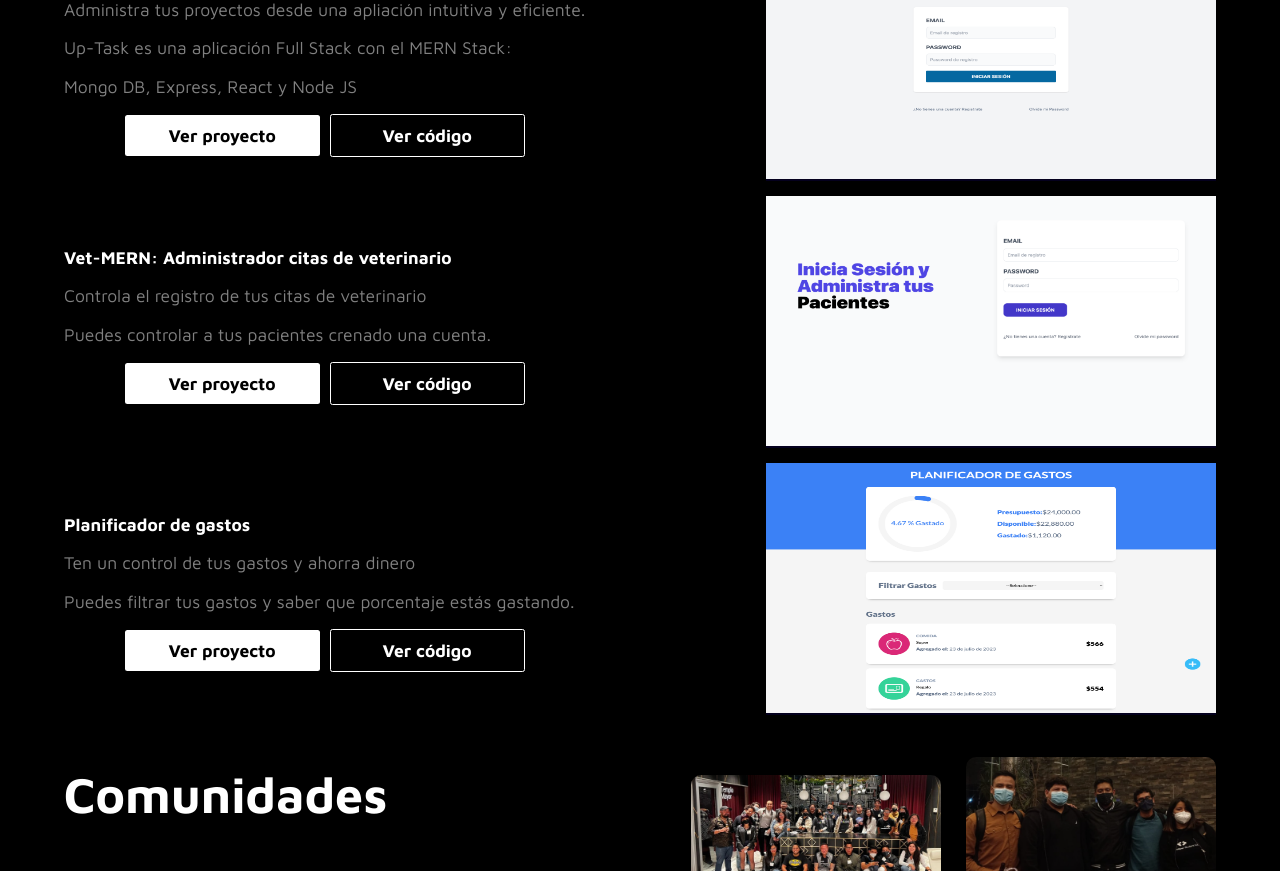
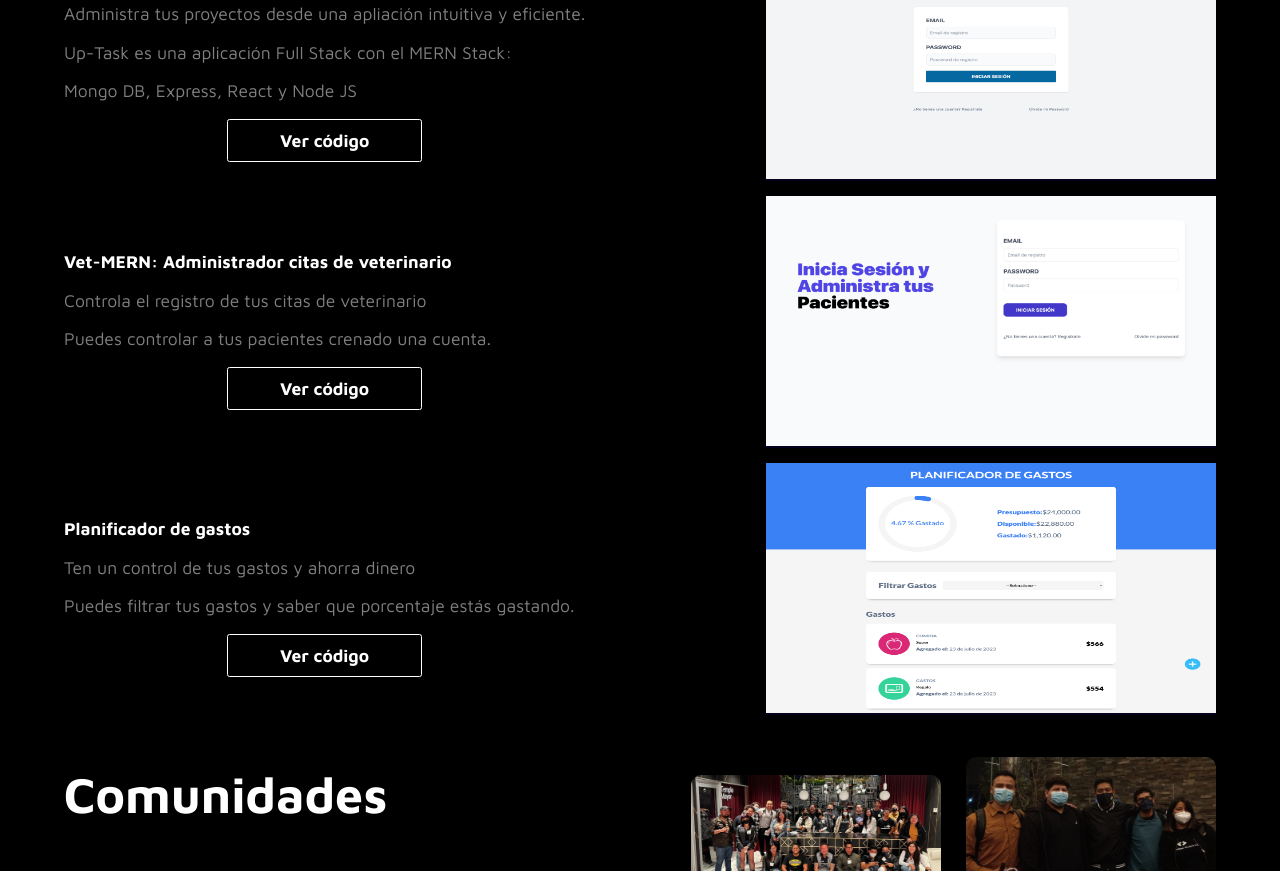
Before and after one commit to martin0123478/Portfolio-Martin, a React (Vite) app: page / in a window 1280 px wide. Shown: the part 549-1420 px from the top of the page. Built offline with nearby package versions, Linux system fonts and the light colour scheme.

Commit message:
feat:show only projects repo

```diff
--- a/src/components/project1/Project1.jsx
+++ b/src/components/project1/Project1.jsx
@@ -15,7 +15,7 @@ const Project1 = () => {
                 <p className='description-project'>Up-Task es una aplicación Full Stack con el MERN Stack:</p>
                 <p className='description-project'>      Mongo DB, Express, React y Node JS </p>
 
-                <a className='link-project' href="https://up-task-mern-frontend-pi.vercel.app/" target="_blank">Ver proyecto</a>
+
                 <a className='link-repo' href="https://github.com/martin0123478/UpTask_MERN_Frontend/tree/main" target="_blank">Ver código</a>
             </div>
 
--- a/src/components/project2/Project2.jsx
+++ b/src/components/project2/Project2.jsx
@@ -13,7 +13,7 @@ const Project2 = () => {
                 <p className='title-project'>Vet-MERN: Administrador citas de veterinario</p>
                 <p className='description-project'>Controla el registro de tus citas de veterinario</p>
                 <p className='description-project'>Puedes controlar a tus pacientes crenado una cuenta.</p>
-                <a className='link-project' href="https://vet-mern-frontend.vercel.app/" target="_blank">Ver proyecto</a>
+
                 <a className='link-repo' href="https://github.com/martin0123478/Vet_MERN_Frontend" target="_blank">Ver código</a>
             </div>
 
--- a/src/components/project3/Project.jsx
+++ b/src/components/project3/Project.jsx
@@ -13,7 +13,7 @@ const Project = () => {
                 <p className='title-project'>Planificador de gastos</p>
                 <p className='description-project'>Ten un control de tus gastos y ahorra dinero</p>
                 <p className='description-project'>Puedes filtrar tus gastos y saber que porcentaje estás gastando.</p>
-                <a className='link-project' href="https://tourmaline-centaur-5eb861.netlify.app/" target="_blank">Ver proyecto</a>
+
                 <a className='link-repo' href="https://github.com/martin0123478/React-Gastos" target="_blank">Ver código</a>
             </div>
 
```
